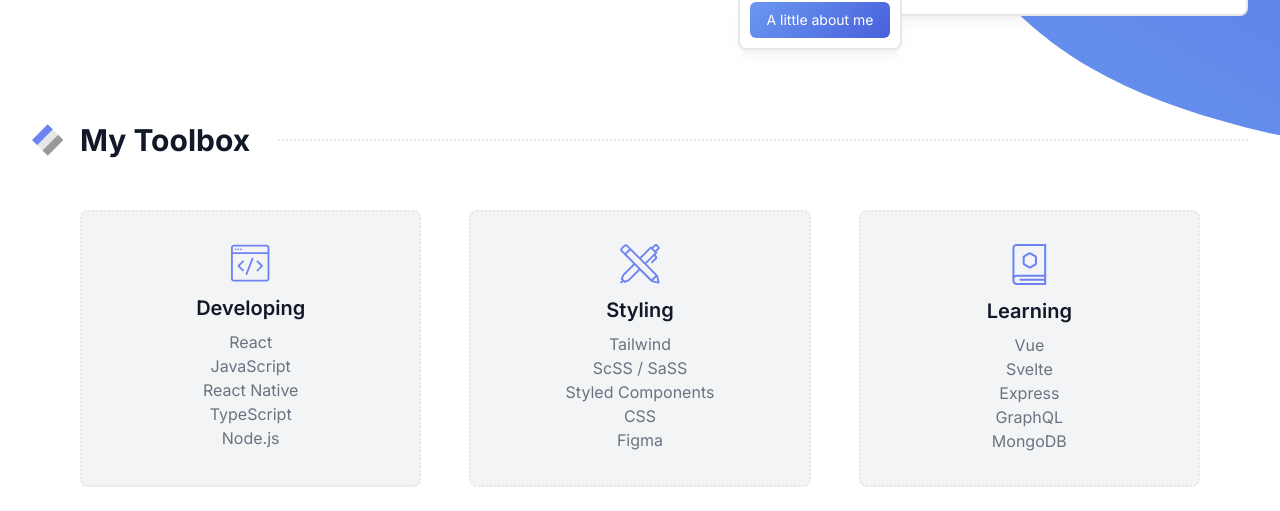
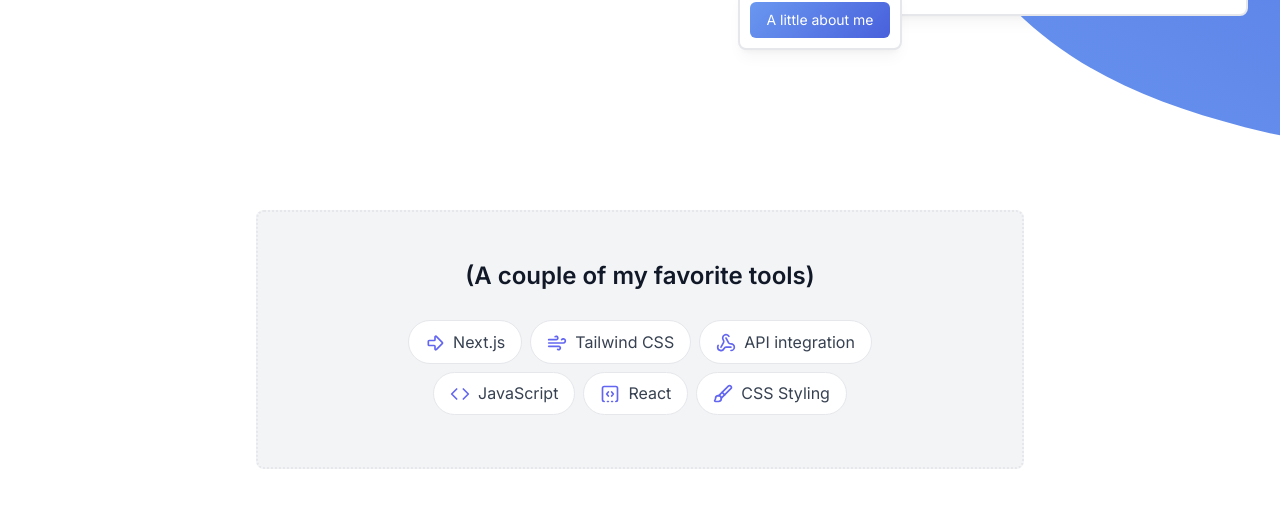
Before and after one commit to keilmart/portfolioV3, a Next.js app: page / in a window 1280 px wide. Shown: the part 441-952 px from the top of the page. Built offline with nearby package versions, Linux system fonts and the light colour scheme; no server answers; the database is empty.

Commit message:
Swapped out the skills list on homepage

```diff
--- a/components/Homepage/Homepage.js
+++ b/components/Homepage/Homepage.js
@@ -1,14 +1,14 @@
 import Hero from "./Hero";
 import SectionHeader from "../SectionHeader/SectionHeader";
-import HomepageSkillsList from "../HomepageSkillsList/HomepageSkillsList";
+import HomepageListedSkills from "../HomepageListedSkills/HomepageListedSkills";
 import HomepageFeaturedList from "../HomepageFeaturedList/HomepageFeaturedList";
 import HomepageNotableList from "../HomepageNotableList/HomepageNotableList";
 import HomepageTestimonialList from "../HomepageTestimonialList/HomepageTestimonialList";
+// import HomepageSkillsList from "../HomepageSkillsList/HomepageSkillsList";
+// import HomepageComingList from "../HomepageComingList/HomepageComingList";
 
 import { DiamondIcon, SquirqleIcon, PentaIcon, CircleIcon } from "./HomepageIcons/Index";
 import { motion } from "framer-motion";
-
-// import HomepageComingList from "../HomepageComingList/HomepageComingList";
 
 const FadeIn = ({ children }) => {
   return (
@@ -42,13 +42,13 @@ const Homepage = ({
 
       <FadeIn>
         <section className="mx-auto mb-11 md:mb-16 lg:mb-20">
-          <SectionHeader
+          {/* <SectionHeader
             title="My Toolbox"
             subtitle="Personal branding moon imagery"
             icon={<DiamondIcon />}
-          />
-          <div className="pt-6 md:pt-11" />
-          <HomepageSkillsList />
+          /> */}
+          {/* <div className="pt-6 md:pt-11" /> */}
+          <HomepageListedSkills />
           <a id="featured" />
         </section>
       </FadeIn>
--- /dev/null
+++ b/components/HomepageListedSkills/Capsule.js
@@ -0,0 +1,10 @@
+const Capsule = ({ text, icon }) => {
+  return (
+    <div className="flex items-center px-4 py-2 m-1 transition duration-300 ease-in-out bg-white border border-solid rounded-full border-primary hover:cursor-default">
+      {icon && <div className="mr-2">{icon}</div>}
+      <span className="antialiased text-md text-secondary">{text}</span>
+    </div>
+  );
+};
+
+export default Capsule;
--- /dev/null
+++ b/components/HomepageListedSkills/HomepageListedSkills.js
@@ -0,0 +1,54 @@
+import Capsule from "./Capsule";
+
+import {
+  SquareDashedBottomCode,
+  Brush,
+  Wind,
+  Code,
+  Webhook,
+  ArrowBigRight,
+} from "lucide-react";
+
+const HomepageListedSkills = () => {
+  return (
+    <div className="max-w-3xl px-5 py-6 mx-auto mb-10 text-center bg-gray-100 border-2 border-gray-200 border-dotted rounded-lg mt-9 md:mb-20 md:mt-24 md:p-12">
+      <h2 className="text-xl font-semibold md:text-2xl text-primary">
+        (A couple of my favorite tools)
+      </h2>
+      <div className="flex flex-wrap justify-center mt-6 mx-9">
+        <Capsule
+          text="Next.js"
+          className="m-1 hover:rotate-1"
+          icon={<ArrowBigRight className="w-5 h-6 text-indigo-500" />}
+        />
+        <Capsule
+          text="Tailwind CSS"
+          className="m-1 hover:-rotate-1"
+          icon={<Wind className="w-5 h-6 text-indigo-500" />}
+        />
+        <Capsule
+          text="API integration"
+          className="m-1 hover:rotate-1"
+          icon={<Webhook className="w-5 h-6 text-indigo-500" />}
+        />
+        <Capsule
+          text="JavaScript"
+          className="m-1 hover:-rotate-1"
+          icon={<Code className="w-5 h-6 text-indigo-500" />}
+        />
+        <Capsule
+          text="React"
+          className="m-1 hover:-rotate-1"
+          icon={<SquareDashedBottomCode className="w-5 h-6 text-indigo-500" />}
+        />
+        <Capsule
+          text="CSS Styling"
+          className="m-1 hover:-rotate-1"
+          icon={<Brush className="w-5 h-6 text-indigo-500" />}
+        />
+      </div>
+    </div>
+  );
+};
+
+export default HomepageListedSkills;
```
